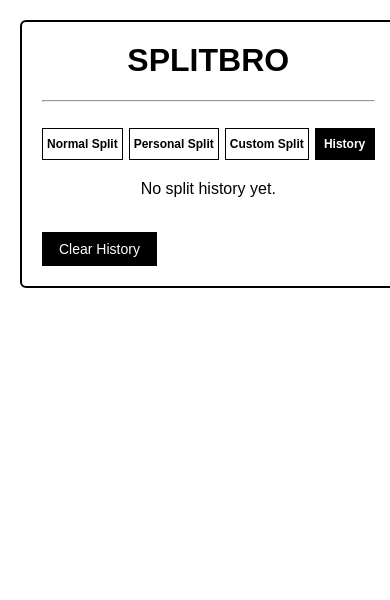
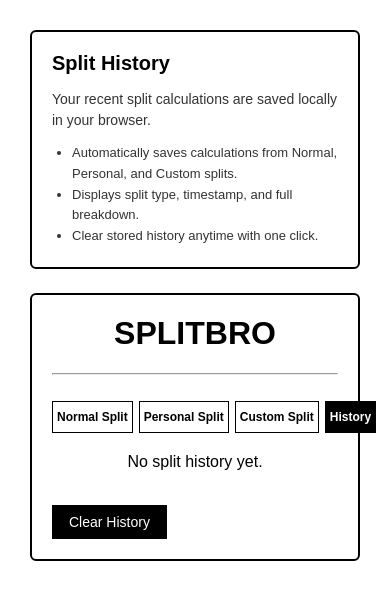
Before and after one commit to adityaa6060/WDDSplitBro, a plain HTML site: page history.html in a window 390 px wide. Drawn offline with Linux system fonts and the light colour scheme.

Commit message:
add descriptions

```diff
--- a/history.html
+++ b/history.html
@@ -10,15 +10,26 @@
 
 <body>
 
+    <div class="page-layout">
+        <div class="desc-box">
+            <h2>Split History</h2>
+            <p>Your recent split calculations are saved locally in your browser.</p>
+            <ul>
+                <li>Automatically saves calculations from Normal, Personal, and Custom splits.</li>
+                <li>Displays split type, timestamp, and full breakdown.</li>
+                <li>Clear stored history anytime with one click.</li>
+            </ul>
+        </div>
+
         <div class="container">
             <h1>SPLITBRO</h1>
             <hr>
             <br>
 
             <div class="navbar">
-            <a href="normal.html" class="nav-btn">Normal Split</a>
-            <a href="personal.html" class="nav-btn">Personal Split</a>
-            <a href="custom.html" class="nav-btn">Custom Split</a>
+                <a href="normalsplit.html" class="nav-btn">Normal Split</a>
+                <a href="personalsplit.html" class="nav-btn">Personal Split</a>
+                <a href="customsplit.html" class="nav-btn">Custom Split</a>
                 <a href="history.html" class="nav-btn active-nav">History</a>
             </div>
 
@@ -28,6 +39,7 @@
                 <button onclick="clearHistory()">Clear History</button>
             </div>
         </div>
+    </div>
 
     <script src="hah.js"></script>
 </body>
--- a/style.css
+++ b/style.css
@@ -5,14 +5,67 @@ body {
     margin: 20px;
 }
 
-.container {
-    width: 450px;
-    max-width: 95%;
-    margin: 20px auto;
+.page-layout {
+    display: flex;
+    justify-content: center;
+    align-items: flex-start;
+    gap: 24px;
+    margin: 30px auto;
+    max-width: 860px;
+    padding: 0 10px;
+    box-sizing: border-box;
+}
+
+.desc-box {
+    width: 320px;
     padding: 20px;
     border: 2px solid #000000;
     border-radius: 6px;
     background-color: #ffffff;
+    box-sizing: border-box;
+}
+
+.desc-box h2 {
+    margin-top: 0;
+    margin-bottom: 12px;
+    font-size: 20px;
+}
+
+.desc-box p {
+    font-size: 14px;
+    line-height: 1.5;
+    margin-bottom: 12px;
+    color: #333333;
+}
+
+.desc-box ul {
+    padding-left: 20px;
+    font-size: 13px;
+    line-height: 1.6;
+    margin: 0;
+    color: #333333;
+}
+
+.container {
+    width: 450px;
+    max-width: 100%;
+    margin: 0;
+    padding: 20px;
+    border: 2px solid #000000;
+    border-radius: 6px;
+    background-color: #ffffff;
+    box-sizing: border-box;
+}
+
+@media (max-width: 820px) {
+    .page-layout {
+        flex-direction: column;
+        align-items: center;
+    }
+    .desc-box, .container {
+        width: 100%;
+        max-width: 450px;
+    }
 }
 
 h1 {
```
Also changed, not shown: custom.html (deleted, +0 -56 lines), customsplit.html (added, +68 -0 lines), index.html (+17 -4 lines), main.html (deleted, +0 -14 lines), normal.html (deleted, +0 -57 lines), normalsplit.html (added, +70 -0 lines), personal.html (deleted, +0 -61 lines), personalsplit.html (added, +73 -0 lines). Lines whose indentation alone changed are shown as unchanged.
